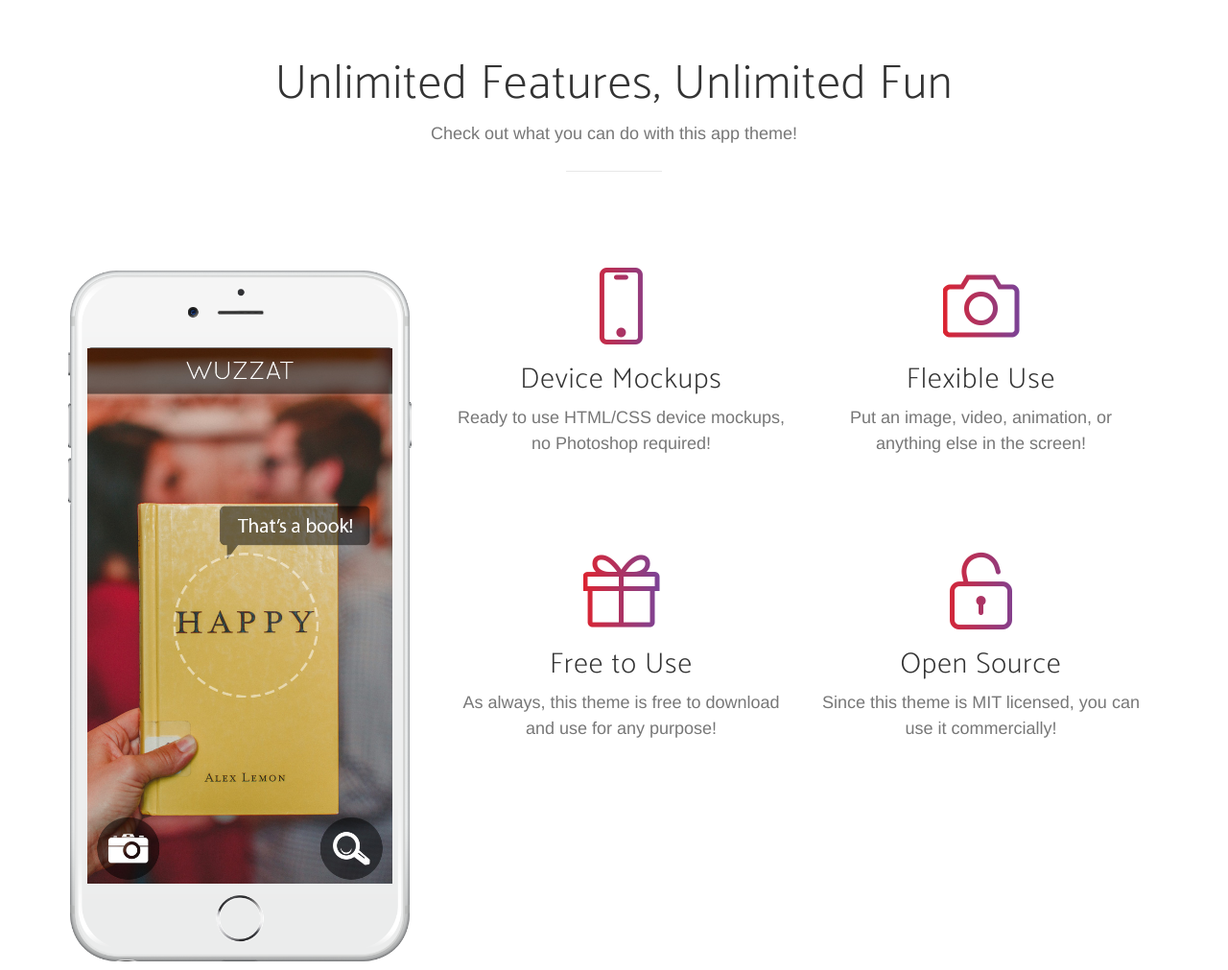
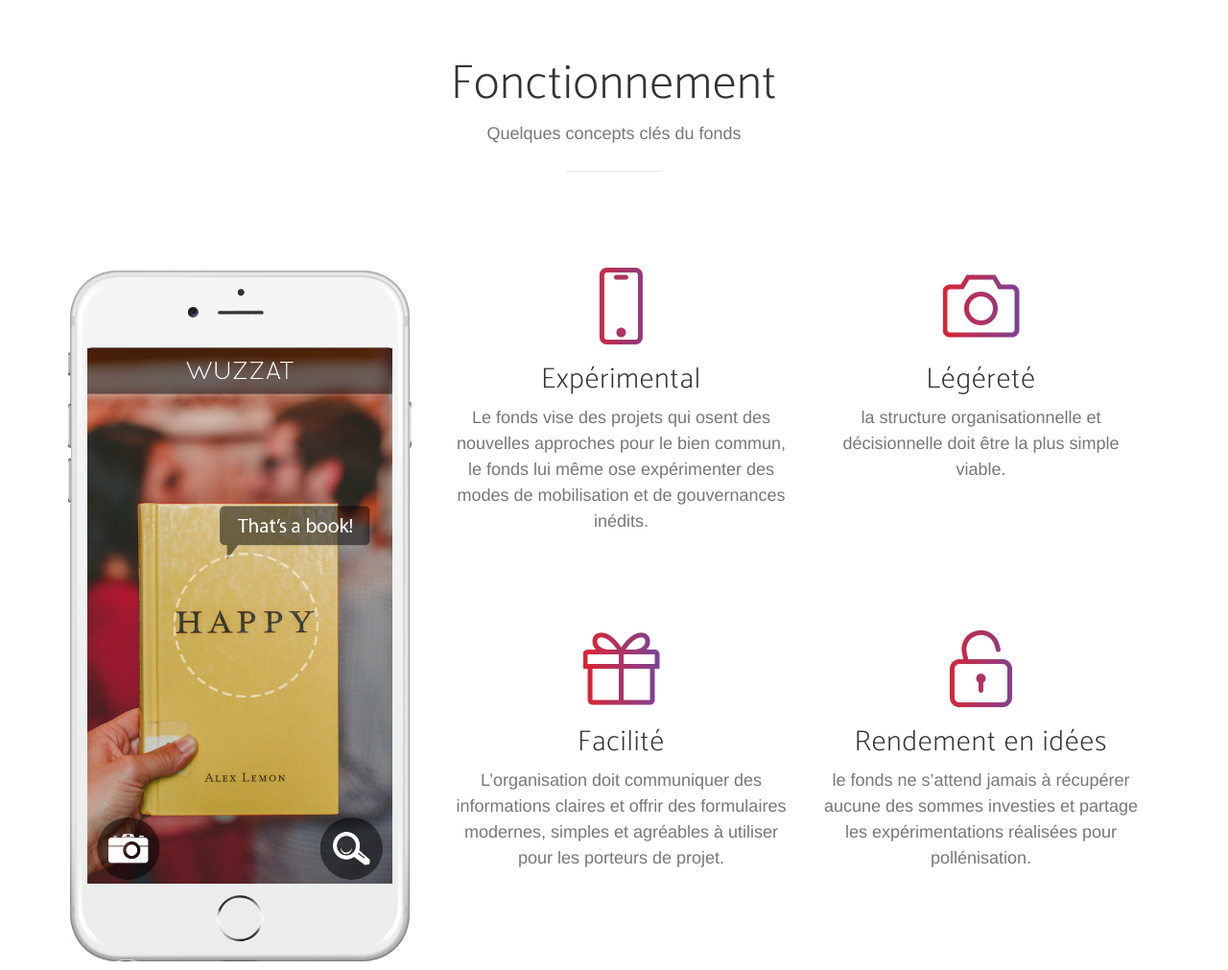
Before and after one commit to etincelles/etincelles.github.io, a website: page index.html in a window 1280 px wide. Shown: the part 1400-2411 px from the top of the page at 96% size. Drawn offline with nearby package versions, Linux system fonts and the light colour scheme; a web font is replaced by a local one.

Commit message:
Changements

```diff
--- a/index.html
+++ b/index.html
@@ -115,8 +115,8 @@
             <div class="row">
                 <div class="col-lg-12 text-center">
                     <div class="section-heading">
-                        <h2>Unlimited Features, Unlimited Fun</h2>
-                        <p class="text-muted">Check out what you can do with this app theme!</p>
+                        <h2>Fonctionnement</h2>
+                        <p class="text-muted">Quelques concepts clés du fonds</p>
                         <hr>
                     </div>
                 </div>
@@ -142,15 +142,15 @@
                             <div class="col-md-6">
                                 <div class="feature-item">
                                     <i class="icon-screen-smartphone text-primary"></i>
-                                    <h3>Device Mockups</h3>
-                                    <p class="text-muted">Ready to use HTML/CSS device mockups, no Photoshop required!</p>
+                                    <h3>Expérimental</h3>
+                                    <p class="text-muted">Le fonds vise des projets qui osent des nouvelles approches pour le bien commun, le fonds lui même ose expérimenter des modes de mobilisation et de gouvernances inédits.</p>
                                 </div>
                             </div>
                             <div class="col-md-6">
                                 <div class="feature-item">
                                     <i class="icon-camera text-primary"></i>
-                                    <h3>Flexible Use</h3>
-                                    <p class="text-muted">Put an image, video, animation, or anything else in the screen!</p>
+                                    <h3>Légéreté</h3>
+                                    <p class="text-muted">la structure organisationnelle et décisionnelle doit être la plus simple viable.</p>
                                 </div>
                             </div>
                         </div>
@@ -158,16 +158,17 @@
                             <div class="col-md-6">
                                 <div class="feature-item">
                                     <i class="icon-present text-primary"></i>
-                                    <h3>Free to Use</h3>
-                                    <p class="text-muted">As always, this theme is free to download and use for any purpose!</p>
+                                    <h3>Facilité</h3>
+                                    <p class="text-muted">L’organisation doit communiquer des informations claires et offrir des formulaires modernes, simples et agréables à utiliser pour les porteurs de projet.</p>
                                 </div>
                             </div>
                             <div class="col-md-6">
                                 <div class="feature-item">
                                     <i class="icon-lock-open text-primary"></i>
-                                    <h3>Open Source</h3>
-                                    <p class="text-muted">Since this theme is MIT licensed, you can use it commercially!</p>
+                                    <h3>Rendement en idées</h3>
+                                    <p class="text-muted">le fonds ne s’attend jamais à récupérer aucune des sommes investies et partage les expérimentations réalisées pour pollénisation.</p>
                                 </div>
+
                             </div>
                         </div>
                     </div>
```
